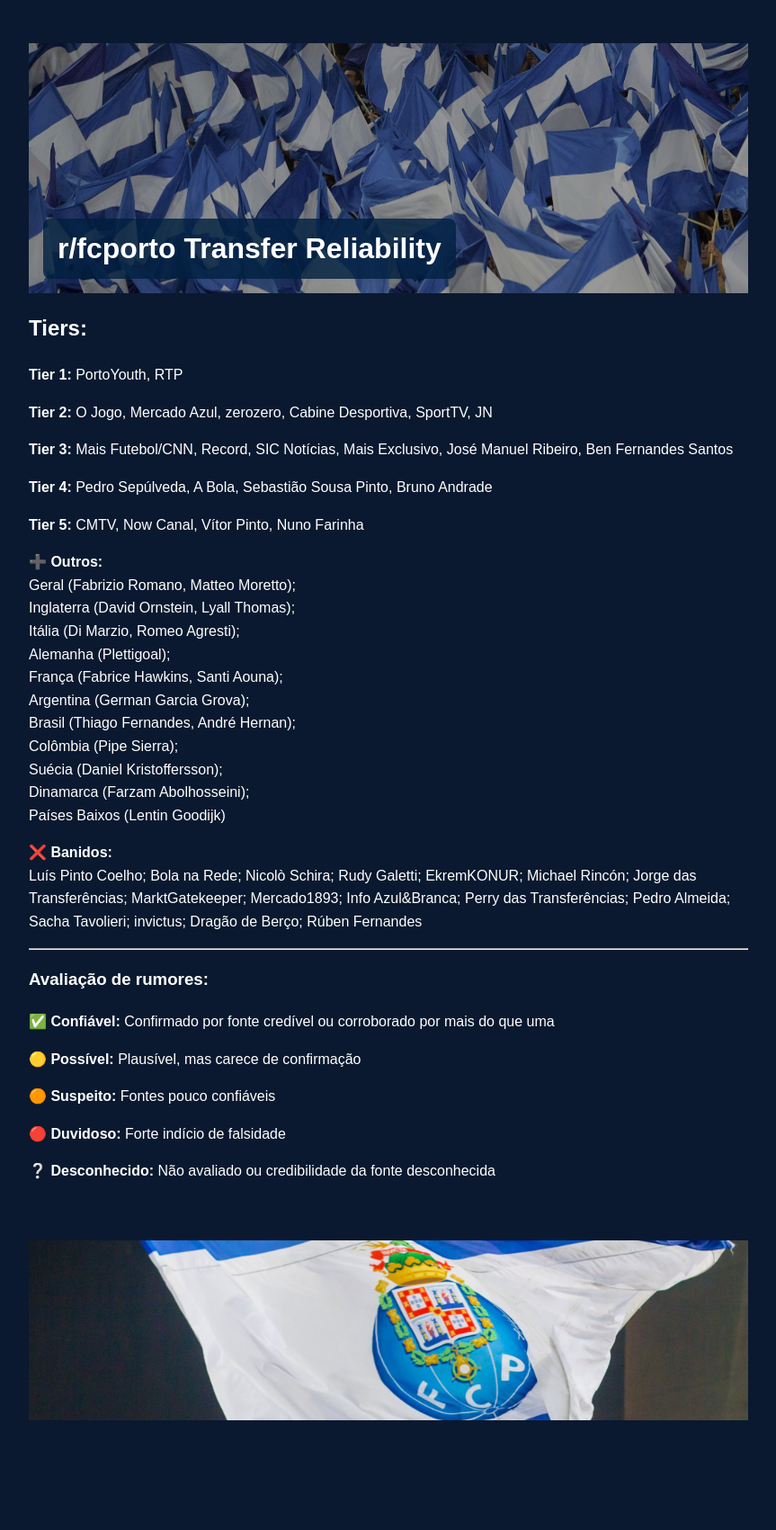
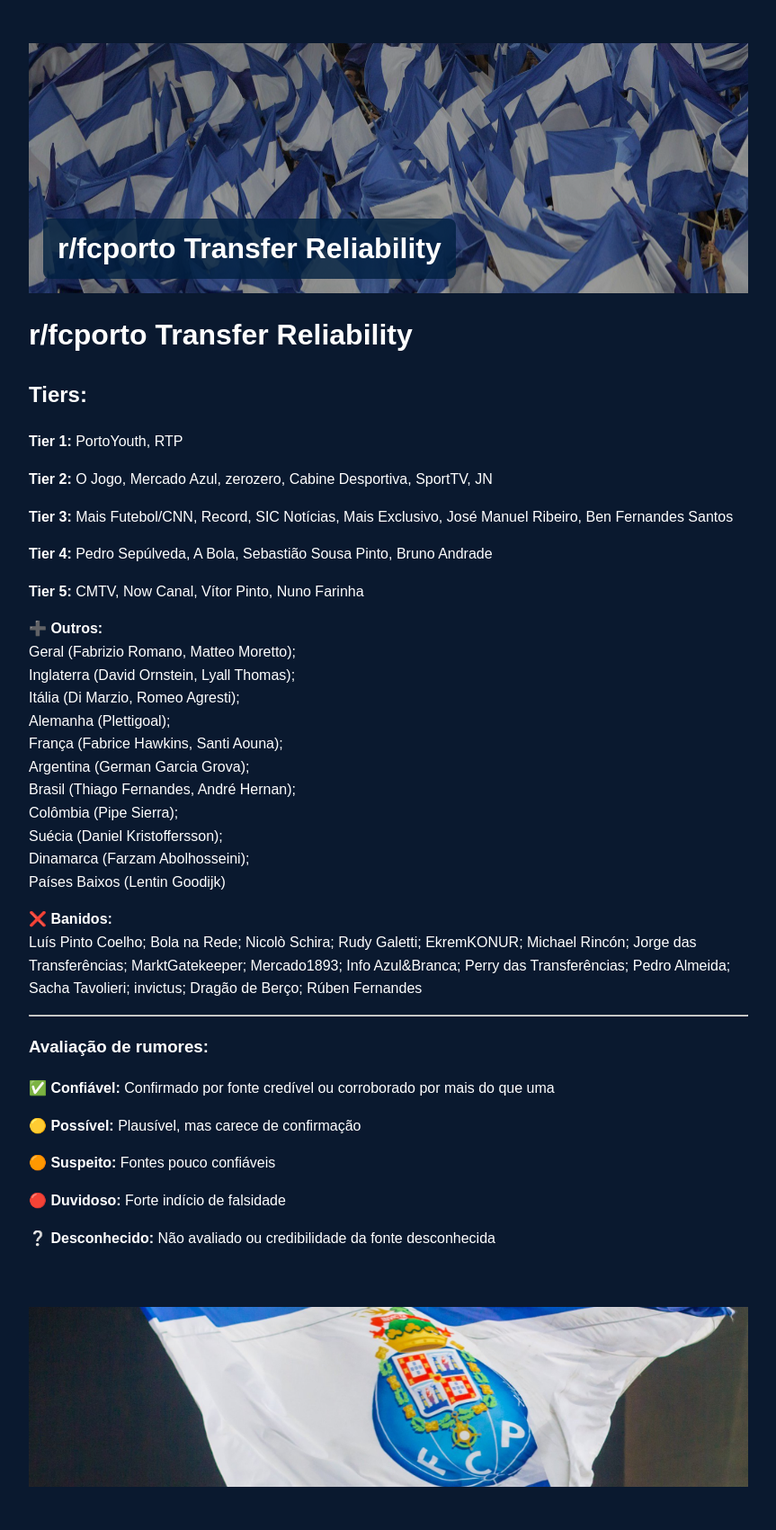
Before and after one commit to Azrial1739/teste-transfer, a Jekyll site: the page built from index.md, in a window 1280 px wide. Shown: the whole page at 90% size, without its empty margins (208-1071 px from the left). Built offline with Jekyll 4.4.1, drawn with Linux system fonts in a browser that asks for light colours; before the commit the page ends 1627 px from its top, so only the background shows below that.

Commit message:
Update index.md

```diff
--- a/index.md
+++ b/index.md
@@ -3,6 +3,7 @@ layout: default
 title: r/fcporto Transfer Reliability
 ---
 
+# r/fcporto Transfer Reliability
 
 ## Tiers:
 
@@ -15,6 +16,7 @@ title: r/fcporto Transfer Reliability
 **Tier 4:** Pedro Sepúlveda, A Bola, Sebastião Sousa Pinto, Bruno Andrade
 
 **Tier 5:** CMTV, Now Canal, Vítor Pinto, Nuno Farinha
+
 
 **➕ Outros:**
 Geral (Fabrizio Romano, Matteo Moretto);
@@ -29,10 +31,13 @@ Suécia (Daniel Kristoffersson);
 Dinamarca (Farzam Abolhosseini);
 Países Baixos (Lentin Goodijk)
 
+
 **❌ Banidos:**
 Luís Pinto Coelho; Bola na Rede; Nicolò Schira; Rudy Galetti; EkremKONUR; Michael Rincón; Jorge das Transferências; MarktGatekeeper; Mercado1893; Info Azul&Branca; Perry das Transferências; Pedro Almeida; Sacha Tavolieri; invictus; Dragão de Berço; Rúben Fernandes
 
+
 ___
+
 
 ### Avaliação de rumores:
 
```
